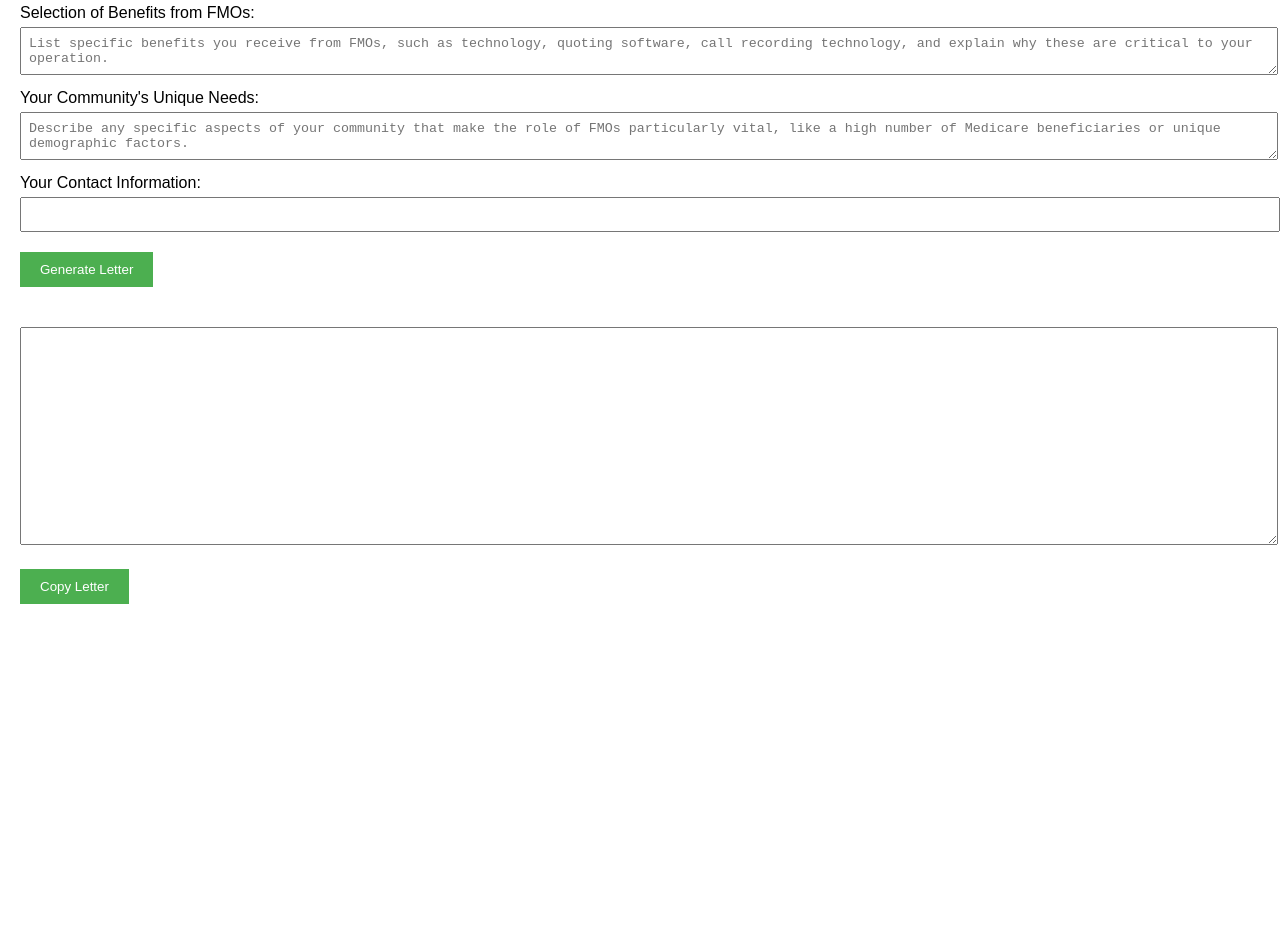
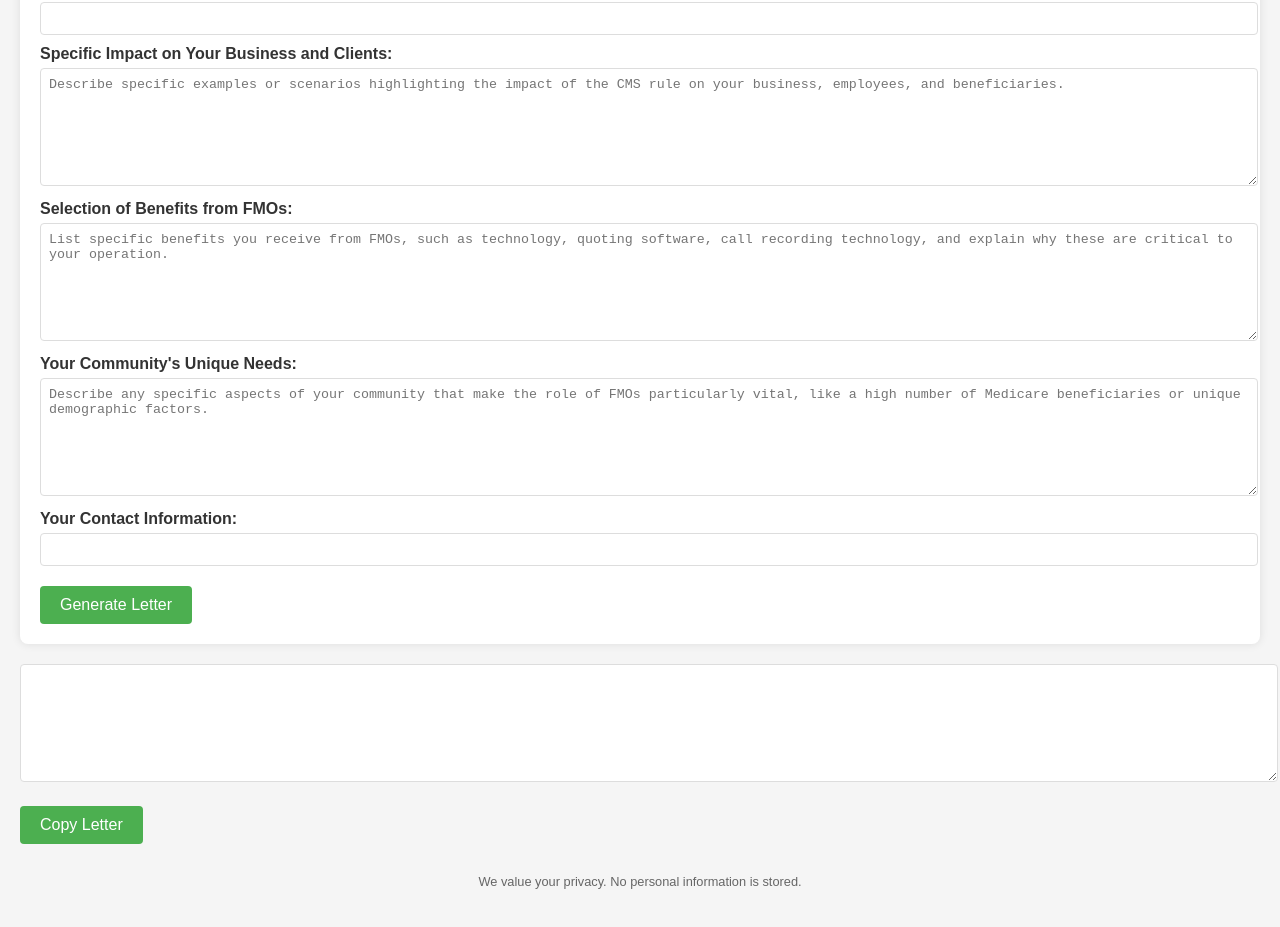
Before and after one commit to dennistonins/LetterPrompt1, a plain HTML site: page index.html in a window 1280 px wide. Shown: the part 519-1446 px from the top of the page. Before the commit the page ends 1143 px from the top, so only its background shows below. Drawn offline with Linux system fonts and the light colour scheme.

Commit message:
Add files via upload

```diff
--- a/index.html
+++ b/index.html
@@ -3,10 +3,14 @@
 <head>
     <meta charset="UTF-8">
     <meta name="viewport" content="width=device-width, initial-scale=1.0">
-    <title>Professional Letter Generator</title>
+    <title>Professional Letter Generator for Advocacy</title>
     <link rel="stylesheet" href="style.css">
 </head>
 <body>
+    <header>
+        <h1>Professional Letter Generator</h1>
+        <p>Create a customized letter to your senators and congressmen regarding important legislative issues.</p>
+    </header>
     <form id="letterForm">
         <label for="name">Your Name:</label>
         <input type="text" id="name" name="name" required>
@@ -44,6 +48,10 @@
     <textarea id="outputLetter" readonly></textarea>
     <button id="copyButton">Copy Letter</button>
 
+ <footer>
+        <p>We value your privacy. No personal information is stored.</p>
+    </footer>
+
     <script src="script.js"></script>
 </body>
 </html>
--- a/style.css
+++ b/style.css
@@ -1,23 +1,44 @@
 /* style.css */
 body {
-    font-family: Arial, sans-serif;
+    font-family: 'Arial', sans-serif;
     margin: 0;
     padding: 20px;
+    background-color: #f5f5f5;
+    color: #333;
+}
+
+header, footer {
+    text-align: center;
+    margin-bottom: 20px;
+}
+
+header h1 {
+    color: #4CAF50;
 }
 
 form {
-    margin-bottom: 20px;
+    background-color: white;
+    padding: 20px;
+    border-radius: 8px;
+    box-shadow: 0 0 10px rgba(0, 0, 0, 0.1);
 }
 
 label {
     display: block;
     margin-top: 10px;
+    font-weight: bold;
 }
 
 input[type=text], input[type=number], textarea, select {
     width: 100%;
     padding: 8px;
     margin-top: 5px;
+    border-radius: 4px;
+    border: 1px solid #ddd;
+}
+
+textarea {
+    height: 100px;
 }
 
 button {
@@ -26,7 +47,9 @@ button {
     background-color: #4CAF50;
     color: white;
     border: none;
+    border-radius: 4px;
     cursor: pointer;
+    font-size: 1em;
 }
 
 button:hover {
@@ -35,7 +58,15 @@ button:hover {
 
 #outputLetter {
     width: 100%;
-    height: 200px;
     margin-top: 20px;
     padding: 8px;
+    border-radius: 4px;
+    border: 1px solid #ddd;
+    background-color: #fff;
 }
+
+footer {
+    margin-top: 30px;
+    font-size: 0.8em;
+    color: #666;
+}
```
